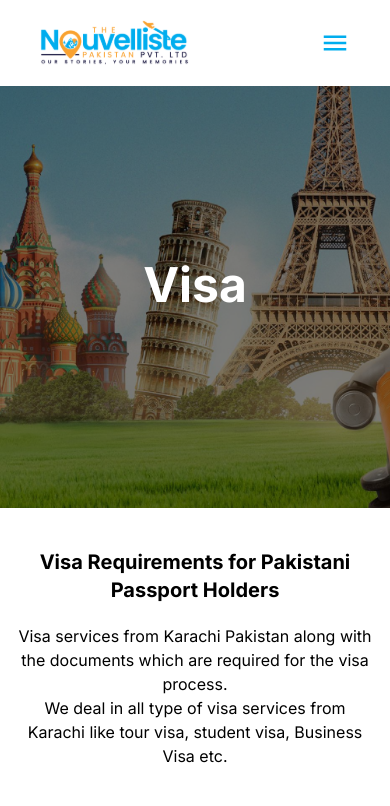
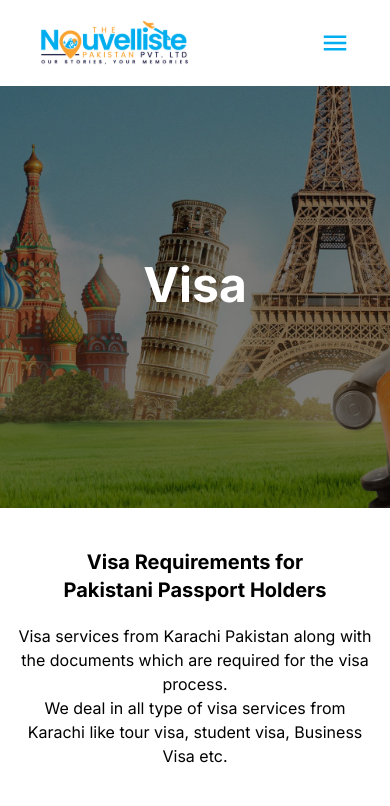
Before and after one commit to macworldgithub/TNP-Next, a Next.js app: page /pages/visa in a window 390 px wide. Shown: the top 806 px of the page. Built offline with nearby package versions, Linux system fonts and the light colour scheme.

Commit message:
fixed heading issue

```diff
--- a/app/pages/visa/page.tsx
+++ b/app/pages/visa/page.tsx
@@ -8,7 +8,7 @@ export default function Visa() {
     <div>
       <HeroBanner UpcommingImage={Visa_Banner} Heading="Visa" Subheading="" />
       <div className="text-center mt-10 mb-20 flex justify-center items-center flex-col">
-        <h2 className=" font-bold text-xl lg:text-2xl xl:text-5xl">
+        <h2 className="font-bold px-10 text-xl lg:text-2xl xl:text-5xl">
           Visa Requirements for Pakistani Passport Holders
         </h2>
         <p className="pt-5 pb-10 px-4 md:px-10 text-md xl:text-2xl">
```
